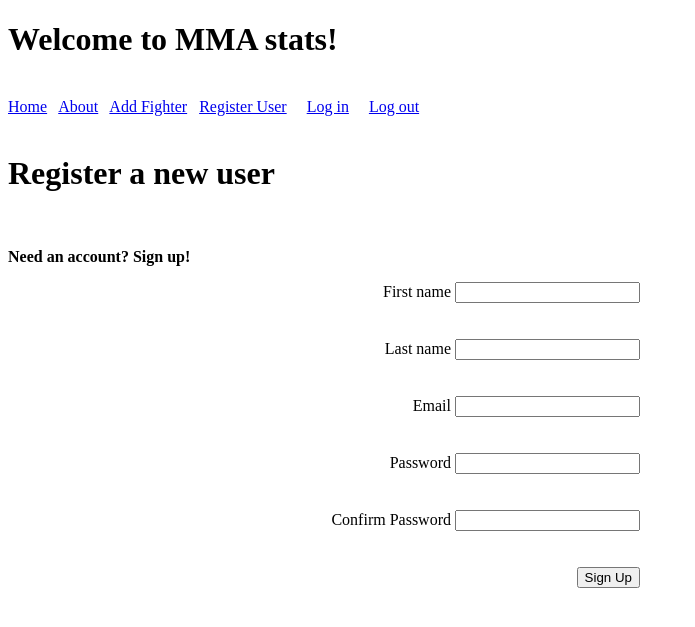
After one commit to DavidQATraining/DavidMcProject, a Flask app: page /register in a window 1280 px wide. The commit adds this page. Shown: the top 627 px of the page, without its empty margins (0-695 px from the left). Run offline with Flask 2, Linux system fonts and the light colour scheme; parts of the project's set-up code (start-up, migrations or seed data) failed here and were passed over.

Commit message:
register users working, log in and log out working

```diff
--- a/app.py
+++ b/app.py
@@ -1,10 +1,17 @@
-from flask import Flask, redirect, url_for
+from flask import Flask, redirect, url_for, request
 from flask import render_template
 from flask_sqlalchemy import SQLAlchemy
 from os import environ
+from flask_login import login_manager, LoginManager, current_user, login_user, login_required, UserMixin, logout_user
+from flask_bcrypt import Bcrypt
+from wtforms.validators import DataRequired, Length, Email, EqualTo, ValidationError
 
-from forms import FightersForm, Users
+from forms import FightersForm, RegistrationForm, LoginForm
+
 app = Flask(__name__)
+login_manager = LoginManager(app)
+bcrypt = Bcrypt(app)
+login_manager.login_view = 'login'
 
 # 2a02:c7f:8ee9:1800:95f3:9430:14e8:cf52     94.11.43.81        my IP
 # 3a617fb3dde7803d7e4513616c2973ee secret key
@@ -40,16 +47,27 @@ class Fighters(db.Model):
         return "".join(
             [
                 'Name: ' + self.f_name + ' ' + self.l_name + '\n'
-                'Age: ' + self.age + '\n'
-                'Weightclass: ' + self.weightclass + '\n'
-                'Record: ' + self.record + '\n'
-                'Last Five: ' + self.age + '\n'
+                                                             'Age: ' + self.age + '\n'
+                                                                                  'Weightclass: ' + self.weightclass + '\n'
+                                                                                                                       'Record: ' + self.record + '\n'
+                                                                                                                                                  'Last Five: ' + self.age + '\n'
 
             ]
         )
 
 
-class Users(db.Model):
+@app.route("/logout")
+def logout():
+    logout_user()
+    return redirect(url_for('login'))
+
+
+@login_manager.user_loader
+def load_user(id):
+    return Users.query.get(int(id))
+
+
+class Users(db.Model, UserMixin):
     id = db.Column(db.Integer, primary_key=True)
     f_name = db.Column(db.String(30), nullable=False)
     l_name = db.Column(db.String(30), nullable=False)
@@ -58,6 +76,47 @@ class Users(db.Model):
 
     def __repr__(self):
         return ''.join(['UserID: ', str(self.id), '\r\n', 'Email: ', self.email])
+
+
+def validate_email(self, email):
+    user = Users.query.filter_by(email=email.data).first()
+
+    if user:
+        raise ValidationError('Email already in use')
+
+
+
+
+@app.route("/login", methods=['GET', 'POST'])
+def login():
+    if current_user.is_authenticated:
+        return redirect(url_for('home'))
+    form = LoginForm()
+    if form.validate_on_submit():
+        user = Users.query.filter_by(email=form.email.data).first()
+        if user and bcrypt.check_password_hash(user.password, form.password.data):
+            login_user(user, remember=form.remember.data)
+            next_page = request.args.get('next')
+            if next_page:
+                return redirect(next_page)
+            else:
+                return redirect(url_for('home'))
+    return render_template('login.html', title='Login', form=form)
+
+
+@app.route('/register', methods=['GET', 'POST'])
+def register():
+    form = RegistrationForm()
+    if form.validate_on_submit():
+        hash_pw = bcrypt.generate_password_hash(form.password.data)
+
+        user = Users(f_name=form.f_name.data, l_name=form.l_name.data, email=form.email.data, password=hash_pw)
+
+        db.session.add(user)
+        db.session.commit()
+
+        return redirect(url_for('home'))
+    return render_template('register.html', title='Register', form=form)
 
 
 @app.route('/')
@@ -73,6 +132,7 @@ def about():
 
 
 @app.route('/add', methods=['GET', 'POST'])
+@login_required
 def add():
     form = FightersForm()
     if form.validate_on_submit():
@@ -90,6 +150,7 @@ def add():
     else:
         return render_template('addfighter.html', title='Add a fighter', form=form)
 
+
 # GET - which displays data
 # POST - which sends data from website to application
 # DELETE - deletes some data
@@ -98,8 +159,10 @@ def add():
 @app.route('/create')
 def create():
     db.create_all()
-    fighter = Fighters(f_name='Jorge', l_name='Masvidal', age=35, weightclass='Welterweight', record='35-13-0', lastfive='WWWLL')
-    fighter1 = Fighters(f_name='Kamaru', l_name='Usman', age=33, weightclass='Welterweight', record='16-1-0', lastfive='WWWWW')
+    fighter = Fighters(f_name='Jorge', l_name='Masvidal', age=35, weightclass='Welterweight', record='35-13-0',
+                       lastfive='WWWLL')
+    fighter1 = Fighters(f_name='Kamaru', l_name='Usman', age=33, weightclass='Welterweight', record='16-1-0',
+                        lastfive='WWWWW')
     user = Users(f_name='David', l_name='McCartney', email='DavidMc@email.com', password='pass1')
     db.session.add(fighter)
     db.session.add(fighter1)
--- a/forms.py
+++ b/forms.py
@@ -1,8 +1,26 @@
 from flask_wtf import FlaskForm
-from wtforms import StringField, SubmitField, PasswordField
+from wtforms import StringField, SubmitField, PasswordField, BooleanField
 from wtforms.validators import DataRequired, Length, Email, EqualTo, ValidationError
-from app import Users
 
+
+class LoginForm(FlaskForm):
+    email = StringField(
+        'Email',
+        validators=[
+            DataRequired(),
+            Email()
+        ]
+    )
+
+    password = PasswordField(
+        'Password',
+        validators=[
+            DataRequired()
+        ]
+    )
+
+    remember = BooleanField('Remember Me')
+    submit = SubmitField('Login')
 
 class RegistrationForm(FlaskForm):
     f_name = StringField(
@@ -42,13 +60,6 @@ class RegistrationForm(FlaskForm):
         ]
     )
     submit = SubmitField('Sign Up')
-
-
-def validate_email(self, email):
-    user = Users.query.filter_by(email=email.data).first()
-
-    if user:
-        raise ValidationError('Email already in use')
 
 
 class FightersForm(FlaskForm):
--- a/requirements.txt
+++ b/requirements.txt
@@ -5,3 +5,6 @@ Flask-SQLAlchemy==2.4.3
 pymysql==0.9.3
 WTForms==2.3.1
 Flask-WTF==0.14.3
+flask-bcrypt==0.7.1
+email-validator==1.1.1
+flask-login==0.5.0
--- a/templates/layout.html
+++ b/templates/layout.html
@@ -35,6 +35,13 @@
         <a href="{{ url_for('about') }}">About</a>
         &nbsp;
         <a href="{{ url_for('add') }}">Add Fighter</a>
+        &nbsp;
+        <a href="{{ url_for('register') }}">Register User</a>
+        &nbsp;&nbsp;&nbsp;
+         <a href="{{ url_for('login') }}">Log in</a>
+        &nbsp;&nbsp;&nbsp;
+         <a href="{{ url_for('logout') }}">Log out</a>
+
     </div>
     <br>
     {% block body_content %}{% endblock %}
--- /dev/null
+++ b/templates/register.html
@@ -0,0 +1,82 @@
+{% extends 'layout.html' %}
+
+{% block body_content %}
+    <h1>Register a new user</h1>
+    <br>
+    <p><b>Need an account? Sign up!</b></p>
+    <div class='form'>
+        <form method='POST' action=''>
+            {{ form.hidden_tag() }}
+            <div class="form-group">
+                {{ form.f_name.label }}
+                {{ form.f_name }}
+
+                {% if form.f_name.errors %}
+                    <div class="error">
+                        {% for error in form.f_name.errors %}
+                            <span>{{ error }}</span>
+                        {% endfor %}
+                    </div>
+                {% endif %}
+            </div>
+            <br>
+            <br>
+            <div class="form-group">
+                {{ form.l_name.label }}
+                {{ form.l_name }}
+
+                {% if form.l_name.errors %}
+                    <div class="error">
+                        {% for error in form.l_name.errors %}
+                            <span>{{ error }}</span>
+                        {% endfor %}
+                    </div>
+                {% endif %}
+            </div>
+            <br>
+            <br>
+            <div class='form_group'>
+                {{ form.email.label }}
+                {{ form.email }}
+                {% if form.email.errors %}
+                    <div class='error'>
+                        {% for error in form.email.errors %}
+                            <span>{{ error }}</span>
+                        {% endfor %}
+                    </div>
+                {% endif %}
+            </div>
+            <br>
+            <br>
+            <div class='form_group'>
+                {{ form.password.label }}
+                {{ form.password }}
+                {% if form.password.errors %}
+                    <div class='error'>
+                        {% for error in form.password.errors %}
+                            <span>{{ error }}</span>
+                        {% endfor %}
+                    </div>
+                {% endif %}
+            </div>
+            <br>
+            <br>
+            <div class='form_group'>
+                {{ form.confirm_password.label }}
+                {{ form.confirm_password }}
+                {% if form.confirm_password.errors %}
+                    <div class='error'>
+                        {% for error in form.confirm_password.errors %}
+                            <span>{{ error }}</span>
+                        {% endfor %}
+                    </div>
+                {% endif %}
+            </div>
+            <br>
+            <br>
+            <div class='form_group'>
+                {{ form.submit }}
+            </div>
+        </form>
+    </div>
+{% endblock %}
```
Also changed, not shown: templates/login.html (added, +40 -0 lines).
